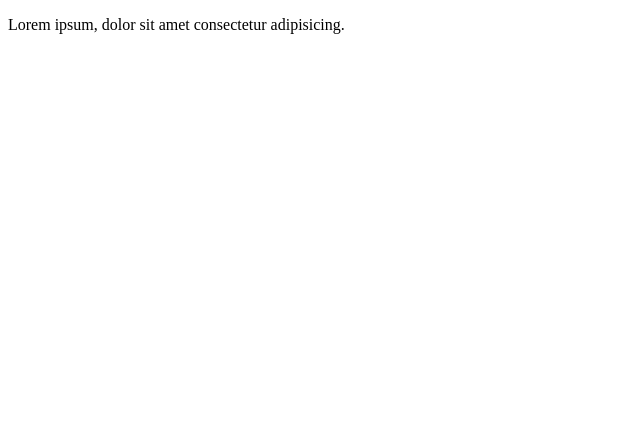
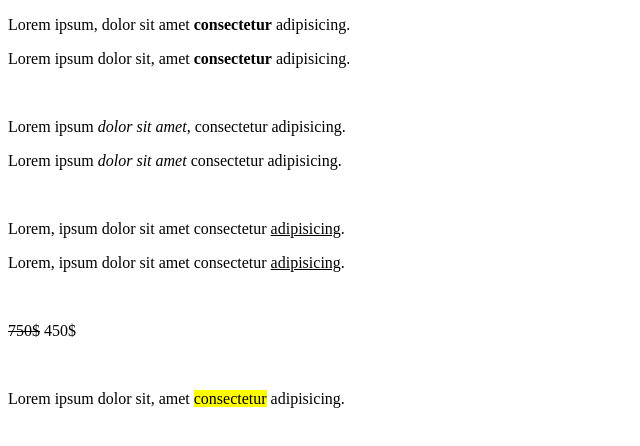
Before and after one commit to F4150-Brody/yeni, a plain HTML site: page index.html in a window 1280 px wide. Shown: the whole page, without its empty margins (0-640 px from the left). Drawn offline with Linux system fonts and the light colour scheme.

Commit message:
commit 1.8.22

```diff
--- a/index.html
+++ b/index.html
@@ -7,7 +7,19 @@
     <title>Formatting Elements</title>
 </head>
 <body>
-    <p>Lorem ipsum, dolor sit amet consectetur adipisicing.</p>
+    <p>Lorem ipsum, dolor sit amet <b>consectetur</b> adipisicing.</p>
+    <p>Lorem ipsum dolor sit, amet <strong>consectetur</strong> adipisicing.</p>
+    <br>
+    <p>Lorem ipsum <i>dolor sit amet</i>, consectetur adipisicing.</p>
+    <p>Lorem ipsum <em>dolor sit amet</em> consectetur adipisicing.</p>
+    <br>
+    <p>Lorem, ipsum dolor sit amet consectetur <u>adipisicing</u>.</p>
+    <p>Lorem, ipsum dolor sit amet consectetur <ins>adipisicing</ins>.</p>
+    <br>
+    <p><del>750$</del> 450$</p>
+    <br>
+    <p>Lorem ipsum dolor sit, amet <mark>consectetur</mark> adipisicing.</p>
+
 
 </body>
 </html>
```
